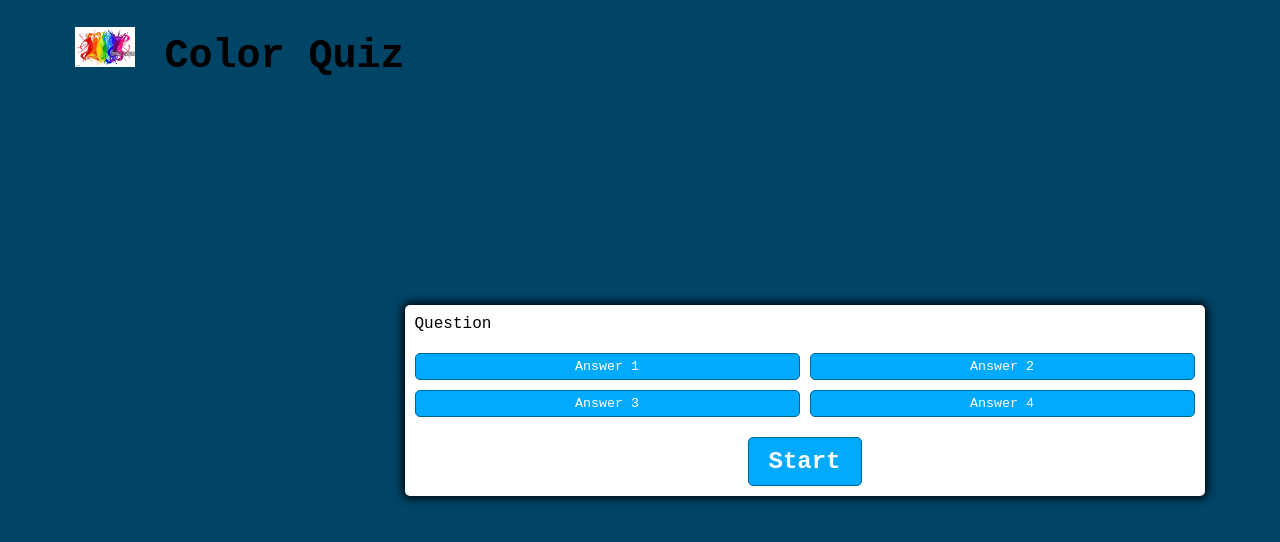
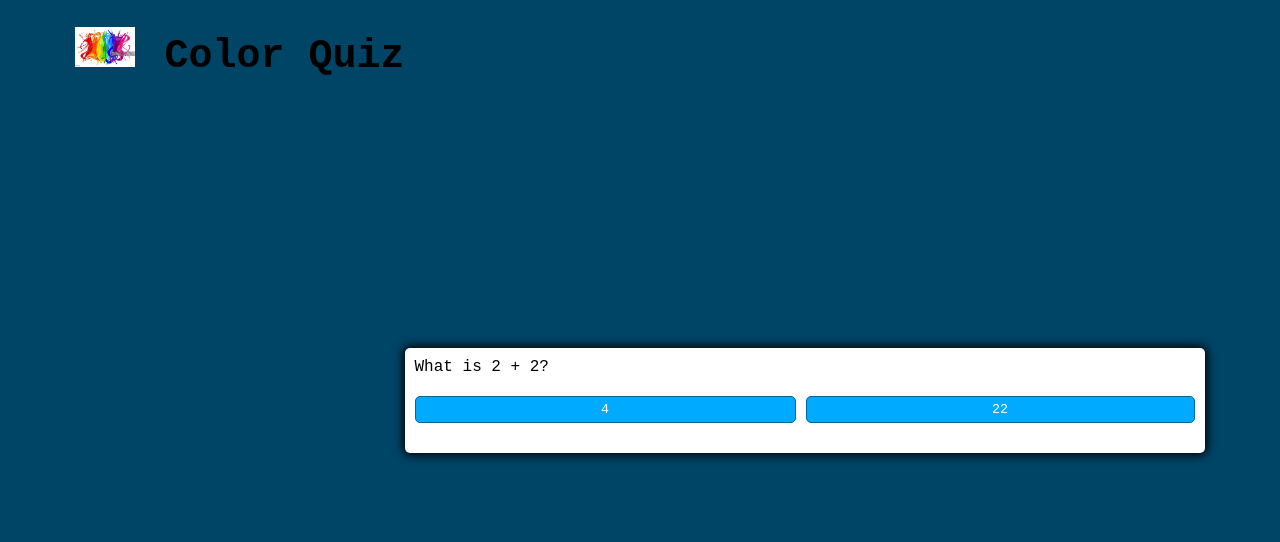
Before and after one commit to Malethrion/Color-Quiz, a plain HTML site: page index.html in a window 1280 px wide. Both pictures are taken after a click on the button "Start". Drawn offline with Linux system fonts and the light colour scheme.

Commit message:
Added cont, functions and buttons, completing most of the base template for javascript

```diff
--- a/assets/js/script.js
+++ b/assets/js/script.js
@@ -0,0 +1,112 @@
+const startButton = document.getElementById('start-btn')
+const nextButton = document.getElementById('next-btn')
+const questionContainerElement = document.getElementById('question-container')
+const questionElement = document.getElementById('question')
+const answerButtonsElement = document.getElementById('answer-buttons')
+
+let shuffledQuestions, currentQuestionIndex
+
+startButton.addEventListener('click', startGame)
+nextButton.addEventListener('click', () => {
+  currentQuestionIndex++
+  setNextQuestion()
+})
+
+function startGame() {
+  startButton.classList.add('hide')
+  shuffledQuestions = questions.sort(() => Math.random() - .5)
+  currentQuestionIndex = 0
+  questionContainerElement.classList.remove('hide')
+  setNextQuestion()
+}
+
+function setNextQuestion() {
+  resetState()
+  showQuestion(shuffledQuestions[currentQuestionIndex])
+}
+
+function showQuestion(question) {
+  questionElement.innerText = question.question
+  question.answers.forEach(answer => {
+    const button = document.createElement('button')
+    button.innerText = answer.text
+    button.classList.add('btn')
+    if (answer.correct) {
+      button.dataset.correct = answer.correct
+    }
+    button.addEventListener('click', selectAnswer)
+    answerButtonsElement.appendChild(button)
+  })
+}
+
+function resetState() {
+  clearStatusClass(document.body)
+  nextButton.classList.add('hide')
+  while (answerButtonsElement.firstChild) {
+    answerButtonsElement.removeChild(answerButtonsElement.firstChild)
+  }
+}
+
+function selectAnswer(e) {
+  const selectedButton = e.target
+  const correct = selectedButton.dataset.correct
+  setStatusClass(document.body, correct)
+  Array.from(answerButtonsElement.children).forEach(button => {
+    setStatusClass(button, button.dataset.correct)
+  })
+  if (shuffledQuestions.length > currentQuestionIndex + 1) {
+    nextButton.classList.remove('hide')
+  } else {
+    startButton.innerText = 'Restart'
+    startButton.classList.remove('hide')
+  }
+}
+
+function setStatusClass(element, correct) {
+  clearStatusClass(element)
+  if (correct) {
+    element.classList.add('correct')
+  } else {
+    element.classList.add('wrong')
+  }
+}
+
+function clearStatusClass(element) {
+  element.classList.remove('correct')
+  element.classList.remove('wrong')
+}
+
+const questions = [
+  {
+    question: 'What is 2 + 2?',
+    answers: [
+      { text: '4', correct: true },
+      { text: '22', correct: false }
+    ]
+  },
+  {
+    question: 'Who is the best YouTuber?',
+    answers: [
+      { text: 'Web Dev Simplified', correct: true },
+      { text: 'Traversy Media', correct: true },
+      { text: 'Dev Ed', correct: true },
+      { text: 'Fun Fun Function', correct: true }
+    ]
+  },
+  {
+    question: 'Is web development fun?',
+    answers: [
+      { text: 'Kinda', correct: false },
+      { text: 'YES!!!', correct: true },
+      { text: 'Um no', correct: false },
+      { text: 'IDK', correct: false }
+    ]
+  },
+  {
+    question: 'What is 4 * 2?',
+    answers: [
+      { text: '6', correct: false },
+      { text: '8', correct: true }
+    ]
+  }
+]
--- a/index.html
+++ b/index.html
@@ -12,7 +12,7 @@
         <img class="logo" src="assets/images/logo.jpg" alt="logo"> Color Quiz
     </h1>
     <div class="container">
-        <dive id="question-container" class="hide"></dive>
+        <dive id="question-container" class="hide">
           <div id="question">Question</div>
           <div id="answer-buttons" class="btn-grid">
             <button class="btn">Answer 1</button>
@@ -20,6 +20,7 @@
             <button class="btn">Answer 3</button>
             <button class="btn">Answer 4</button>
           </div>
+        </dive>
         <div class="controls">
             <button id="start-btn" class="start-btn btn">Start</button>
             <button id="next-btn" class="next-btn btn hide">Next</button>
```
